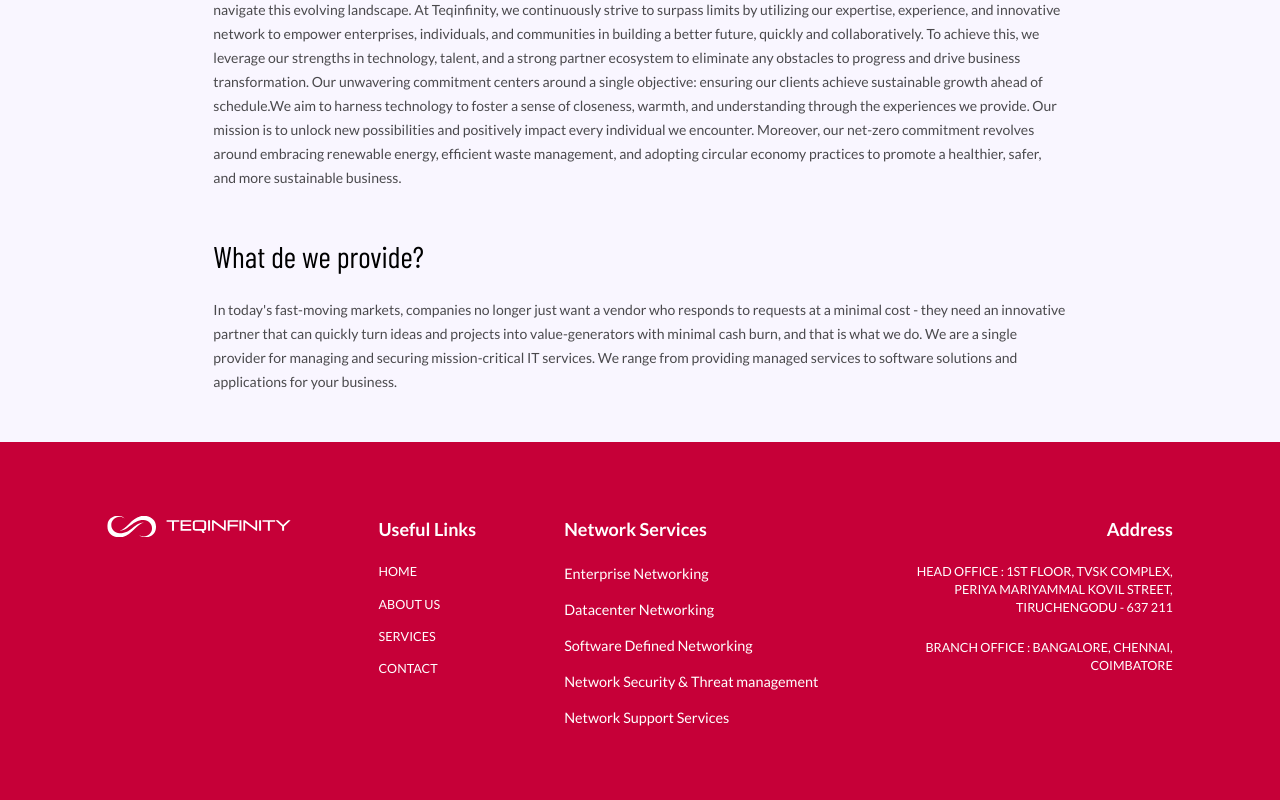
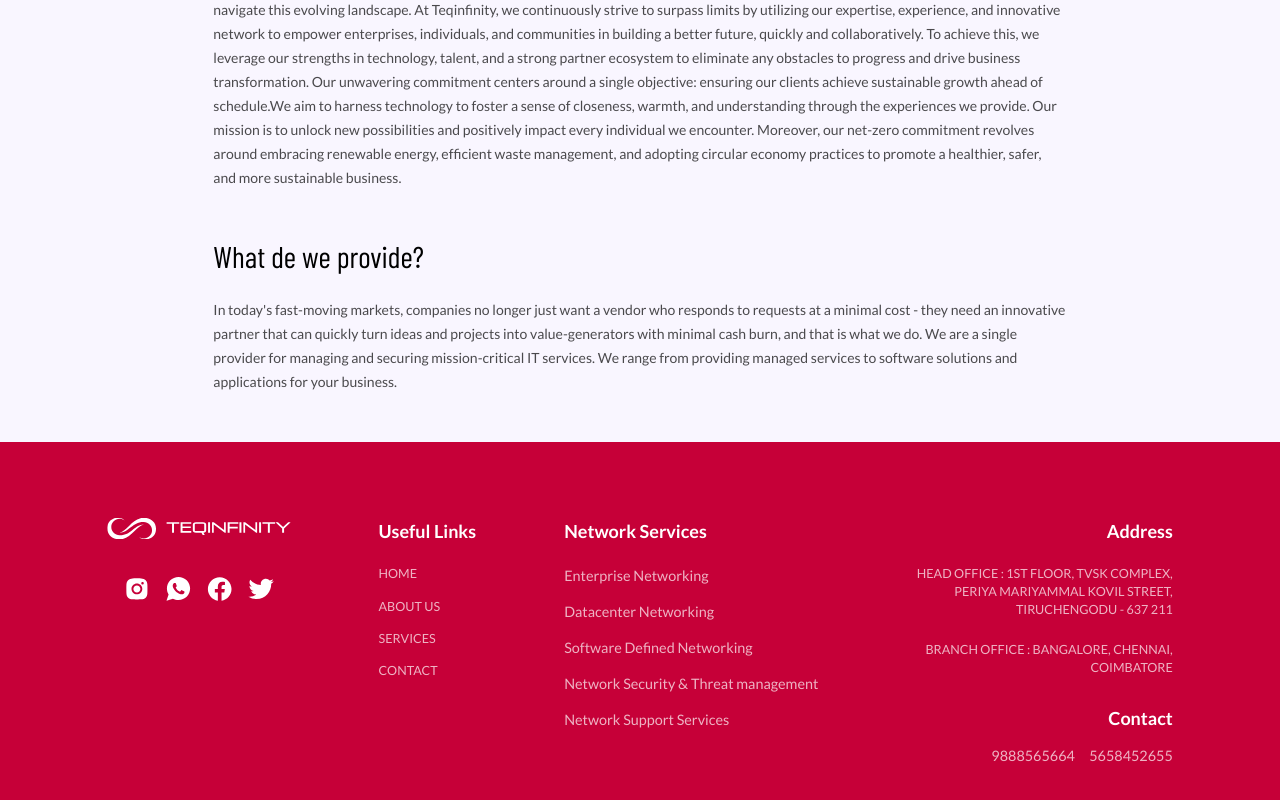
Before and after one commit to devignx/teqinfinity, a React (Vite) app: page /about-us in a window 1280 px wide. Shown: the part 254-1054 px from the top of the page. Built offline with nearby package versions, Linux system fonts and the light colour scheme; a web font is replaced by a local one.

Commit message:
scroll, animate, social icons

```diff
--- a/src/components/Footer.jsx
+++ b/src/components/Footer.jsx
@@ -1,15 +1,27 @@
 import { Link } from "react-router-dom";
 import logo from '../assets/Logo-w.svg'
+
+import {AiFillInstagram} from 'react-icons/ai'
+import {IoLogoFacebook,IoLogoTwitter} from 'react-icons/io5'
+import {IoLogoWhatsapp} from 'react-icons/io'
 
 const Footer = () => {
 
     return(
         <div className="bg-tqred mt-12 md:h-[50vh]">
             <div className="flex scale-100 md:scale-90 pt-16 gap-16 px-12 overflow-hidden text-white flex-col md:flex-row md:justify-between py-6 w-full">
-                <img className="h-8 md:h-6 object-contain" src={logo} />
+                <div className="flex flex-col  items-center scale-90 md:scale-100">
+                    <img className="h-8 md:h-6 object-contain" src={logo} />
+                    <div className="flex gap-4 mt-10">
+                        <a href=""><AiFillInstagram size='30px'/></a>
+                        <a href=""><IoLogoWhatsapp size='30px'/></a>
+                        <a href=""><IoLogoFacebook size='30px'/></a>
+                        <a href=""><IoLogoTwitter size='30px'/></a>
+                    </div>
+                </div>
                 <div className="">
                     <h2 className="text-xl text-center md:text-left break-before-avoid font-bold mb-6">Useful Links</h2>
-                    <div className="flex flex-col mx-auto items-center md:items-start gap-4">
+                    <div className="flex flex-col mx-auto text-white/70 items-center md:items-start gap-4">
                         <Link to='/' className="font-medium uppercase text-sm  anim">Home</Link>
                         <Link to='/about-us' className="font-medium uppercase text-sm  anim">About Us</Link>
                         <Link to='/services' className="font-medium uppercase text-sm  anim">Services</Link>
@@ -18,7 +30,7 @@ const Footer = () => {
                 </div>
                 <div className="sm:block md:hidden lg:block">
                     <h2 className="text-xl text-center md:text-left break-before-avoid font-bold mb-6">Network Services</h2>
-                    <div className="flex flex-col mx-auto items-center md:items-start gap-4">
+                    <div className="flex flex-col mx-auto text-white/70 items-center md:items-start gap-4">
                         <Link to='/network-services#enterprise' className="">Enterprise Networking</Link>
                         <Link to='/network-services#datacenter' className="">Datacenter Networking</Link>
                         <Link to='/network-services#software-defined-networking' className="">Software Defined Networking</Link>
@@ -28,9 +40,14 @@ const Footer = () => {
                 </div>
                 <div className="md:w-3/6 lg:w-1/4">
                     <h2 className="text-xl font-bold text-center md:text-right mb-6">Address</h2>
-                    <div className="flex items-center md:items-end flex-col gap-6">
+                    <div className="flex items-center md:items-end text-white/70 flex-col gap-6">
                         <a href='/' className="font-medium uppercase text-sm text-center md:text-right anim">Head office : 1st Floor, TVSK Complex, Periya Mariyammal Kovil Street, Tiruchengodu - 637 211</a>
                         <a href='/' className="font-medium uppercase  text-center md:text-right text-sm  anim">Branch office :  Bangalore, Chennai, Coimbatore</a>
+                    </div>
+                    <h2 className="text-xl font-bold text-center md:text-right mt-8">Contact</h2>
+                    <div className="flex w-full justify-center text-white/70 md:justify-end items-center md:items-end mt-4 gap-4">
+                        <a href='/' className="font-medium uppercase text-center md:text-right anim">9888565664</a>
+                        <a href='/' className="font-medium uppercase  text-center md:text-right anim">5658452655</a>
                     </div>
                 </div>
             </div>
--- a/src/components/Nav.jsx
+++ b/src/components/Nav.jsx
@@ -9,6 +9,9 @@ import { useState } from "react";
 const Nav = () => {
 
     const [mobNav,setMobNav] = useState(false);
+    const scrolldown = () => {
+        window.scrollTo({top: 10000, left: 0, behavior: 'smooth'});
+    }
 
     return(
         <>
@@ -18,7 +21,7 @@ const Nav = () => {
                     <Link to='/' className={`text-lg py-6 target:text-tqred hover:text-tqred anim`}>Home</Link>
                     <Link to='/about-us' id='about-us' className="text-lg py-6 target:text-tqred hover:text-tqred anim">About Us</Link>
                     <div className="relative peer py-6">
-                        <Link to='/network-services' className="text-lg peer py-6 h-max active:text-tqred hover:text-tqred anim">Network Services</Link>
+                        <Link to='/network-services' className="text-lg peer py-6 h-max active:text-tqred hover:text-tqred anim">Network Services <span className="text-xs ">+</span></Link>
                         <div className="flex flex-col overflow-hidden text-sm topppp -translate-y-[160px] peer-hover:translate-y-0 peer-hover:scale-y-100 hover:scale-100 hover:opacity-100 hover:translate-y-0 scale-y-0 opacity-0 peer-hover:opacity-100 anim absolute rounded-2xl rounded-tr-none drop-shadow-lg top-0 right-0 mt-16 anim bg-[#f9f6ff] w-max">
                             <Link to='/network-services#enterprise' className="py-4 px-6 hover:bg-tqred hover:text-white anim border-b border-tqred/10">Enterprise Networking</Link>
                             <Link to='/network-services#datacenter' className="py-4 px-6 h-max hover:bg-tqred hover:text-white anim border-b border-tqred/10">Datacenter Networking</Link>
@@ -27,7 +30,7 @@ const Nav = () => {
                             <Link to='/network-services#support-services' className="py-4 px-6 hover:bg-tqred hover:text-white anim">Network Support Services</Link>
                         </div>
                     </div>
-                    <Link to='/' className="text-lg py-6 active:text-tqred hover:text-tqred anim">Contact</Link>
+                    <button onClick={scrolldown} className="text-lg py-6 active:text-tqred hover:text-tqred anim">Contact</button>
                 </div>
             </div>
             <div className="topppp ">
@@ -54,7 +57,6 @@ const Nav = () => {
                             <Link to='/network-services#support-services' className="py-4 ">Network Support Services</Link>
                         </div>
                     </div>
-                    <Link to='/' className="text-lg py-3 active:text-tqred hover:text-tqred anim">Contact</Link>
                 </div>
             </div>
         </>
--- a/src/pages/About.jsx
+++ b/src/pages/About.jsx
@@ -16,6 +16,7 @@ const About = () => {
         key="about"
         initial={{opacity:0}}
         animate={{opacity:1}}
+        transition={{duration:.6}}
         >
             <Nav className='topppp'/><div className="md:mt-36   "></div>
             <div className="w-10/12 md:w-4/6 mt-10 md:mt-12 mx-auto">
--- a/src/pages/Home.jsx
+++ b/src/pages/Home.jsx
@@ -25,6 +25,7 @@ const Home = () => {
             key="hom"
             initial={{opacity:0}}
             animate={{opacity:1}}
+            transition={{duration:.6}}
             >
                 <Nav className='topppp'/><div className="md:mt-12"></div>
                 <div className="">
--- a/src/pages/NetworkServices.jsx
+++ b/src/pages/NetworkServices.jsx
@@ -1,6 +1,7 @@
 import { Link } from "react-router-dom";
 import Nav from "../components/Nav";
 import { useEffect } from "react";
+import { motion } from "framer-motion";
 
 const NetworkServices = () => {
 
@@ -9,12 +10,17 @@ const NetworkServices = () => {
       }, []);
 
     return(
-        <main>
+        <motion.main
+        key="about"
+        initial={{opacity:0}}
+        animate={{opacity:1}}
+        transition={{duration:.6}}
+        >
             <Nav/>
             <div className="w-11/12 md:w-4/6 mt-24 mx-auto">
                 <p>NetworkServices</p>
             </div>
-        </main>
+        </motion.main>
     )
 }
 
```
